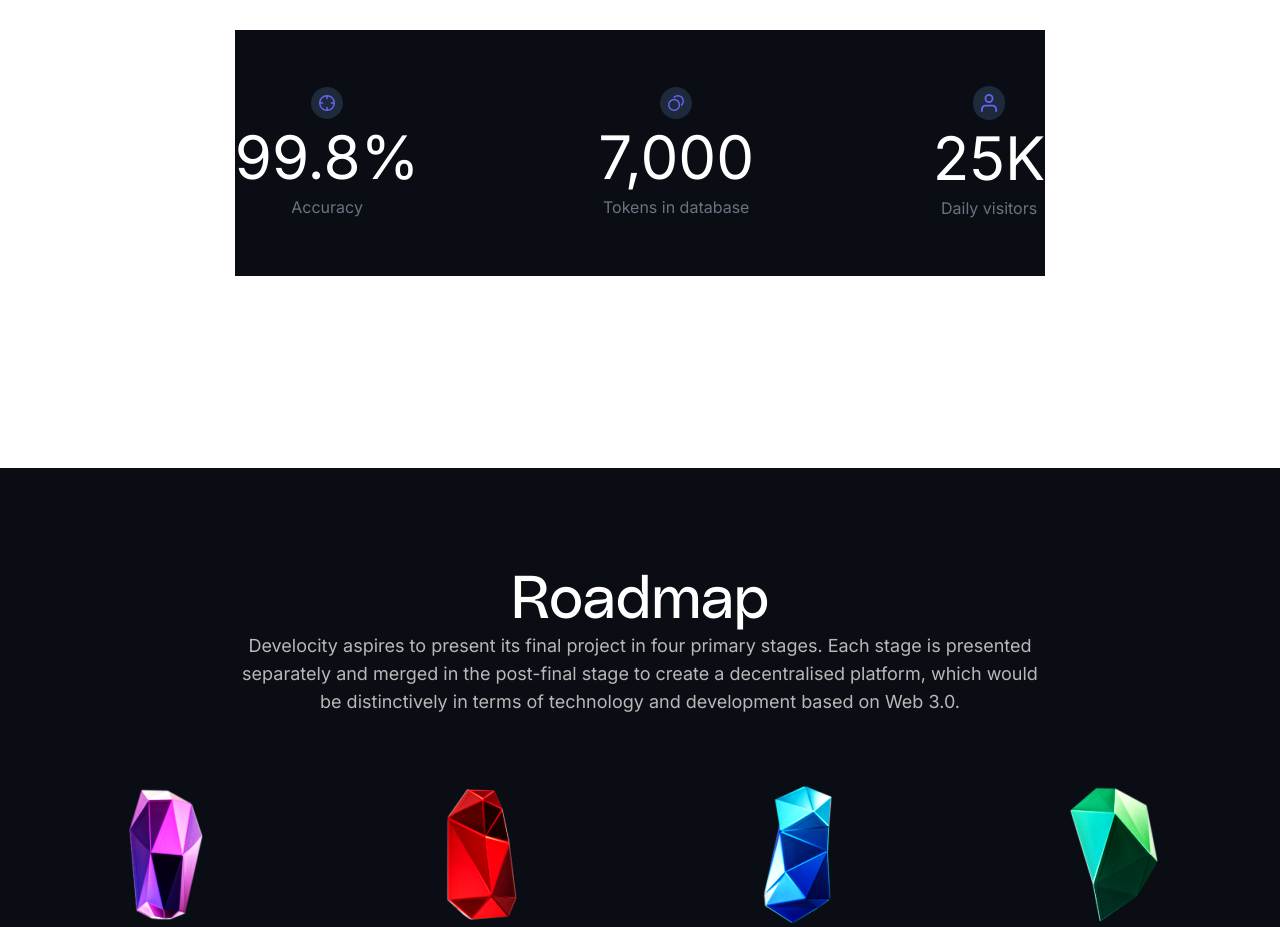
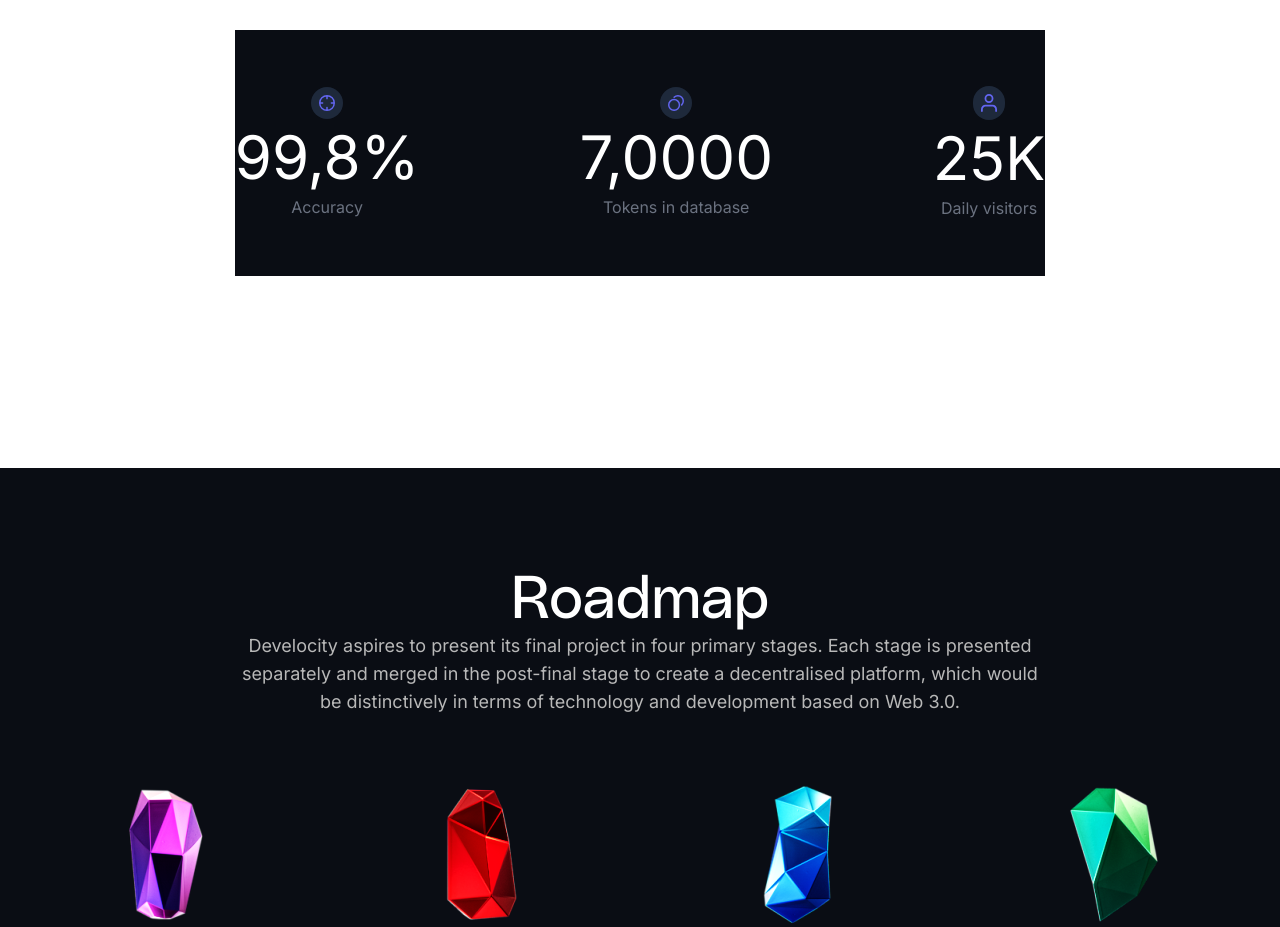
Before and after one commit to moussa32/develocity-finance, a React (Vite) app: page / in a window 1280 px wide. Shown: the part 1520-2447 px from the top of the page. Built offline with nearby package versions, Linux system fonts and the light colour scheme.

Commit message:
add animation countUp

```diff
--- a/package.json
+++ b/package.json
@@ -12,6 +12,7 @@
     "@headlessui/react": "^1.7.7",
     "@heroicons/react": "^2.0.13",
     "react": "^18.2.0",
+    "react-countup": "^6.4.1",
     "react-dom": "^18.2.0",
     "react-router": "^6.6.2",
     "react-router-dom": "^6.6.2"
--- a/src/modules/Homepage/components/StatsSection.jsx
+++ b/src/modules/Homepage/components/StatsSection.jsx
@@ -2,6 +2,7 @@
 import coins from "../../../assets/images/coins.svg";
 import crosshair from "../../../assets/images/crosshair.svg";
 import playIcon from "../../../assets/images/playVideoIcon.svg";
+import CountUp from "react-countup";
 
 export default function StatsSection() {
   return (
@@ -32,21 +33,42 @@
           <div className="rounded-full bg-slate-800  p-2">
             <img className="w-4" src={crosshair} />
           </div>
-          <h1 className="font-sans text-6xl text-white my-2">99.8%</h1>
+          <CountUp start={0} end={99.8} duration={3} decimals={1} decimal="," suffix="%">
+            {({ countUpRef }) => (
+              <h1
+                className="font-sans text-6xl text-white my-2"
+                ref={countUpRef}
+              ></h1>
+            )}
+          </CountUp>
           <label className="text-gray-500">Accuracy</label>
         </div>
         <div className="flex flex-col justify-center items-center my-14">
           <div className="rounded-full bg-slate-800  p-2">
             <img className="w-4" src={coins} />
           </div>
-          <h1 className="font-sans text-6xl text-white my-2">7,000</h1>
+          <CountUp start={0} end={7} duration={3} decimals={4} decimal=",">
+            {({ countUpRef }) => (
+              <h1
+                className="font-sans text-6xl text-white my-2"
+                ref={countUpRef}
+              ></h1>
+            )}
+          </CountUp>
           <label className="text-gray-500">Tokens in database</label>
         </div>
         <div className="flex flex-col justify-center items-center my-14">
           <div className="rounded-full bg-slate-800  p-2">
             <img className="w-4" src={icon} />
           </div>
-          <h1 className="font-sans text-6xl text-white my-2">25K</h1>
+          <CountUp start={0} end={25} duration={3} decimal="," suffix="K">
+            {({ countUpRef }) => (
+              <h1
+                className="font-sans text-6xl text-white my-2"
+                ref={countUpRef}
+              ></h1>
+            )}
+          </CountUp>
           <label className="text-gray-500">Daily visitors</label>
         </div>
       </div>
```
Also changed, not shown: 1 other file (tests, documents, lock files or other folders).
